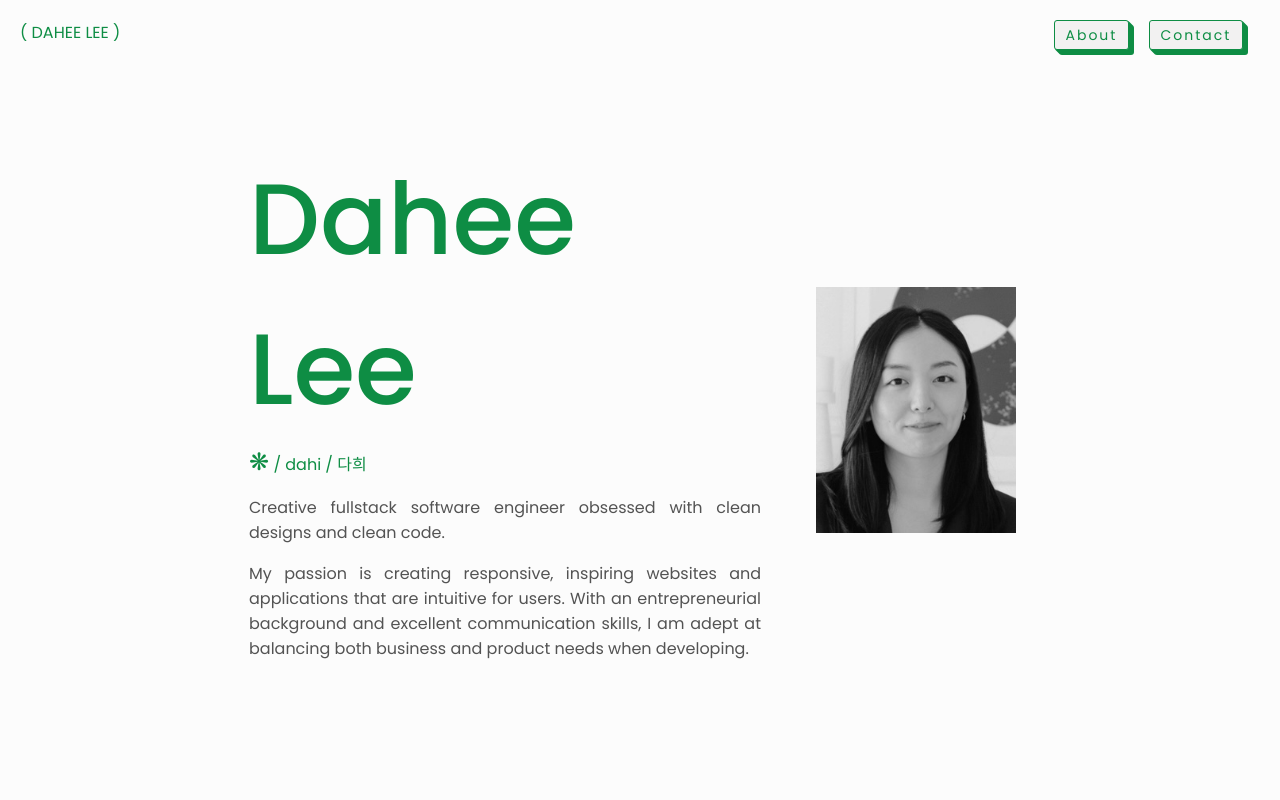
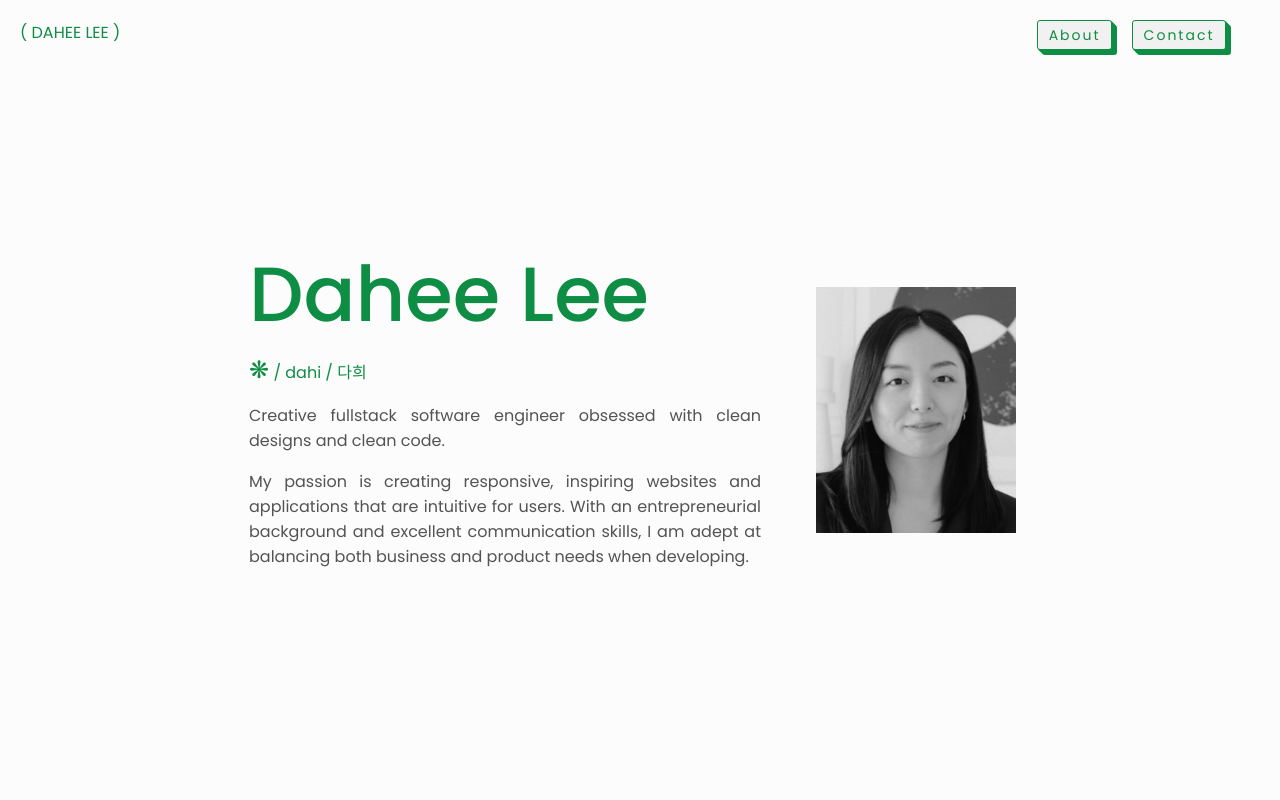
Before and after one commit to dhl92000/dhl92000.github.io, a React (Create React App) app: page / in a window 1280 px wide. Shown: the top 800 px of the page. Built offline with nearby package versions, Linux system fonts and the light colour scheme.

Commit message:
Updated header and font sizing

```diff
--- a/src/components/Header.css
+++ b/src/components/Header.css
@@ -1,7 +1,9 @@
 .header {
     display: flex;
     justify-content: space-between;
-    margin: 20px;
+    margin-top: 20px;
+
+    width: 95vw;
 }
 
 #headerName a {
@@ -16,6 +18,10 @@
     font-family: "Poppins", sans-serif;
 }
 
+/* ------- TABLETS --------- */
+@media (min-width:600px) {
+
+}
 
 /* ------- DESKTOP --------- */
 @media(min-width:912px) {
@@ -27,12 +33,14 @@
         justify-content: space-between;
         color: #0E8D44;
         text-decoration: none;
-        margin: 30px;
+        margin-top: 30px;
+        margin-left: 20px;
+        margin-right: 20px;
     }
 
-    #headerName {
+    /* #headerName {
         width: 80vw;
-    }
+    } */
 
     #headerName a {
         text-decoration: none;
@@ -43,7 +51,6 @@
         text-decoration: none;
         color: #0E8D44;
         padding: 0 10px;
-
     }
 
     .keyboardButton {
--- a/src/components/Header.js
+++ b/src/components/Header.js
@@ -12,9 +12,9 @@ const Header = () => {
                     <button class="keyboardButton">
                         About
                     </button>
-                    </Link>
+                </Link>
                 <Link to="/contact">
-                <button class="keyboardButton">
+                    <button class="keyboardButton">
                         Contact
                     </button>
                 </Link>
--- a/src/components/ProjectPage.css
+++ b/src/components/ProjectPage.css
@@ -89,7 +89,7 @@
         flex-direction: column;
         row-gap: 3em;
         column-gap: 3em;
-        cursor: pointer;
+        /* cursor: pointer; */
     }
 
     .project {
@@ -107,7 +107,6 @@
 }
 
 /* ------- DESKTOP --------- */
-/* @media(min-width:801px) { */
 
 /* -----PROJECTS component----- */
 @media(min-width:912px) {
@@ -132,13 +131,13 @@
         column-gap: 3em;
     }
 
-    #retrosquares:hover {
+    /* #retrosquares:hover {
         transform: translate(-2px, -2px);
         filter: drop-shadow(2px 5px 4px #d8d8dd);
-    }
+    } */
 
     .project {
-        cursor: pointer;
+        /* cursor: pointer; */
         height: 60vh;
         width: 30vw;
     }
--- a/src/pages/Homepage.css
+++ b/src/pages/Homepage.css
@@ -69,7 +69,7 @@ body {
     }
 
     .introName {
-        font-size: 50px;
+
         font-weight: bold;
         margin: 0;
     }
@@ -108,8 +108,6 @@ body {
         align-items: center;
         justify-content: center;
         gap: 40px;
-        /* width: 70vw; */
-        /* height: 100vh; */
     }
 
     .introTextDiv {
@@ -117,7 +115,7 @@ body {
     }
 
     .introName {
-        font-size: 100px;
+        font-size: 6vw;
         font-weight: 500;
         margin: 0;
     }
```
